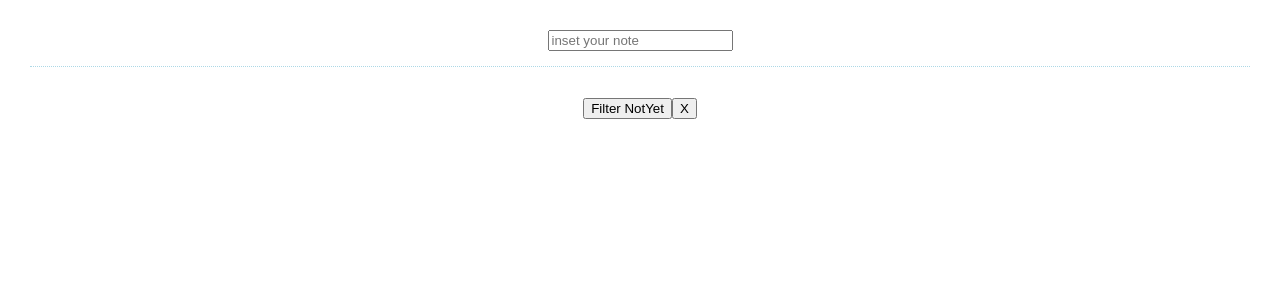
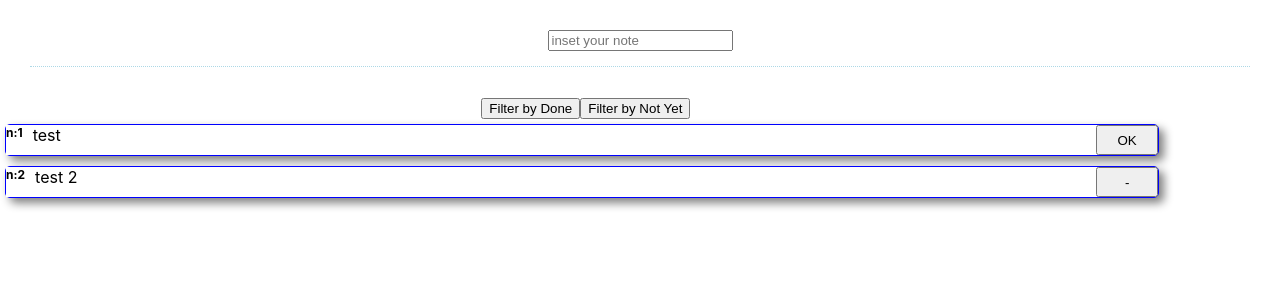
Before and after one commit to mellefmedali/redux-checkpoint, a React (Create React App) app: page / in a window 1280 px wide. Shown: the top 300 px of the page. Built offline with nearby package versions, Linux system fonts and the light colour scheme.

Commit message:
final version for checkpoint

```diff
--- a/src/App.js
+++ b/src/App.js
@@ -7,6 +7,7 @@ function App() {
 
   return (
     <div className="App">
+            <AddTask />
       <List/>
     </div>
   );
--- a/src/components/list.js
+++ b/src/components/list.js
@@ -10,50 +10,56 @@ export default function List() {
     const taskList = useSelector((state) => state.taskList.value)
     const [initialList, setInitialList] = useState(taskList)
     const [filtered, setFiltered] = useState(false)
-    const [filterStatus, setFiltreStatus] = useState("all")
+    const [isVisible, setIsVisible] = useState("visible")
+    // const [filterStatus, setFiltreStatus] = useState("all")
 
     const dispatch = useDispatch()
 
-    function toggleFilterStatus() { filterStatus=="done"?setFiltered("notyet"):setFiltered("done") }
+    // function toggleFilterStatus() { filterStatus == "done" ? setFiltered("notyet") : setFiltered("done") }
 
-    function handleFilter() {
+    function handleFilterByNotyet() {
+        setInitialList(taskList)
+        dispatch(filterList(taskList.filter((task) => task.isDone == false)))
+        setIsVisible("hidden")
+        // toggleFilterStatus()
+    }
+    function handleFilterByDone() {
         // setInitialList(taskList)
-        // dispatch(filterList(initialList.filter((task) => task.isDone == filtered)))
-        toggleFilterStatus()
+        dispatch(filterList(taskList.filter((task) => task.isDone == true)))
+        // toggleFilterStatus()
+        setIsVisible("hidden")
     }
 
 
     function handleNotFiltered() {
-        filterStatus("all")
-        dispatch(filterList(taskList))
+        // filterStatus("all")
+        setInitialList(taskList)
+        dispatch(filterList(initialList))
         setFiltered(false)
+        setIsVisible("visible")
+
         console.log("logged")
     }
 
 
     return (
         <div>
-            <AddTask />
-            <button onClick={handleFilter}>
-                Filter {filtered ? "Done" : "NotYet"}
+            <button onClick={
+                () => {
+                    setInitialList(taskList);
+                    handleFilterByDone();
+                }
+            } style={{ visibility: isVisible }}>
+                Filter by Done
             </button>
-            <button onClick={handleNotFiltered}>
-                X
+            <button onClick={handleFilterByNotyet} style={{ visibility: isVisible }}>
+                Filter by Not Yet
+            </button>
+            <button onClick={handleNotFiltered} style={{ visibility: (isVisible=="visible"?"hidden":"visible") }}>
+                Effacer le filter !
             </button>
             <div className='taskList'>
-                {initialList.filter(
-
-                    ()=>{
-                        switch (filterStatus) {
-                            case "done":(e)=>e.isDone==true; break;
-                            case "notyet":e=>e.isDone==false; break;
-                            case "all":e=>e; break;
-                            default:
-                                break;
-                        }
-                    }
-
-                ).map(
+                {taskList.map(
                     (e) => <Task key={e.id} list={e} />
                 )}
             </div>
```
